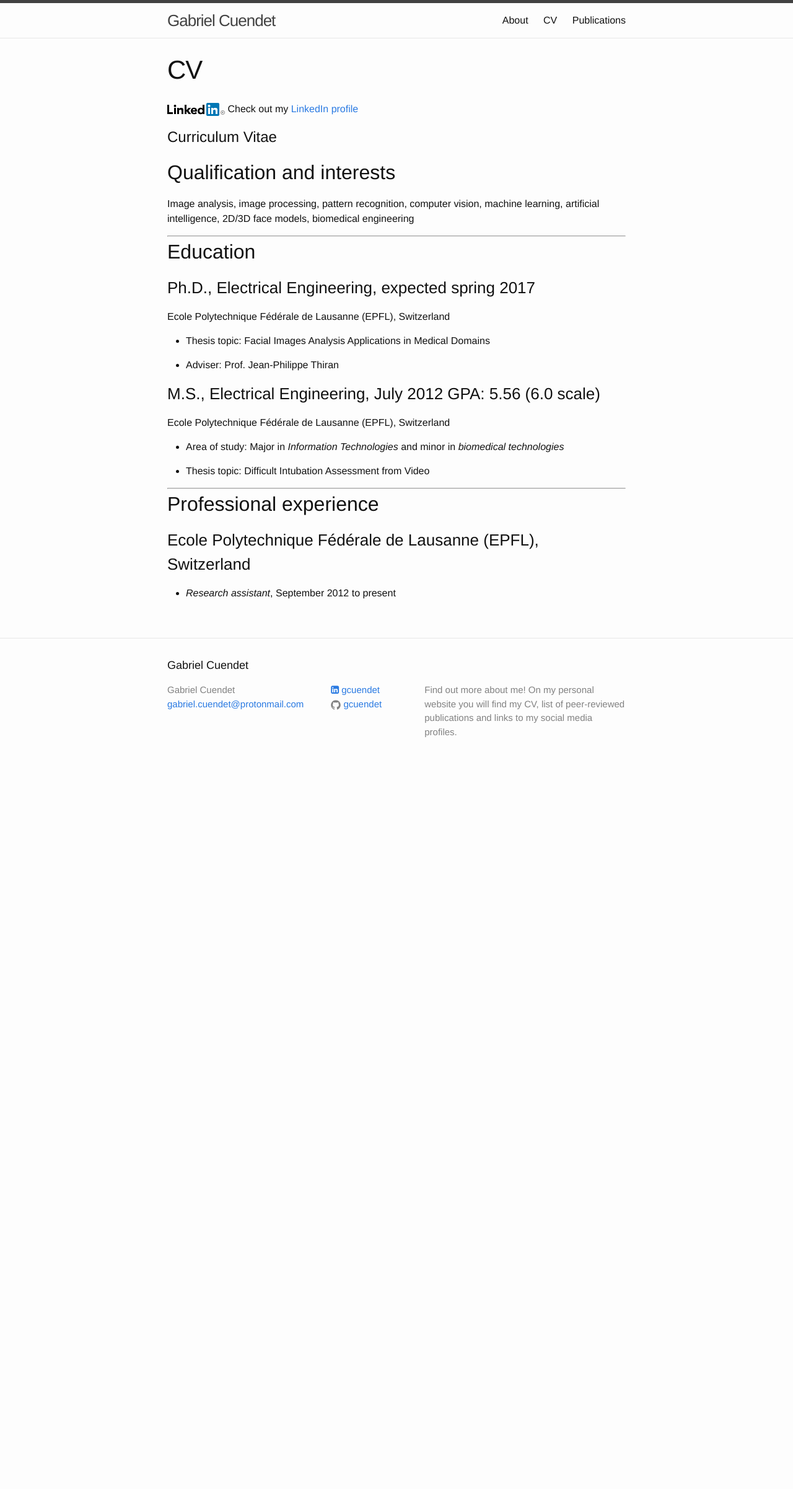
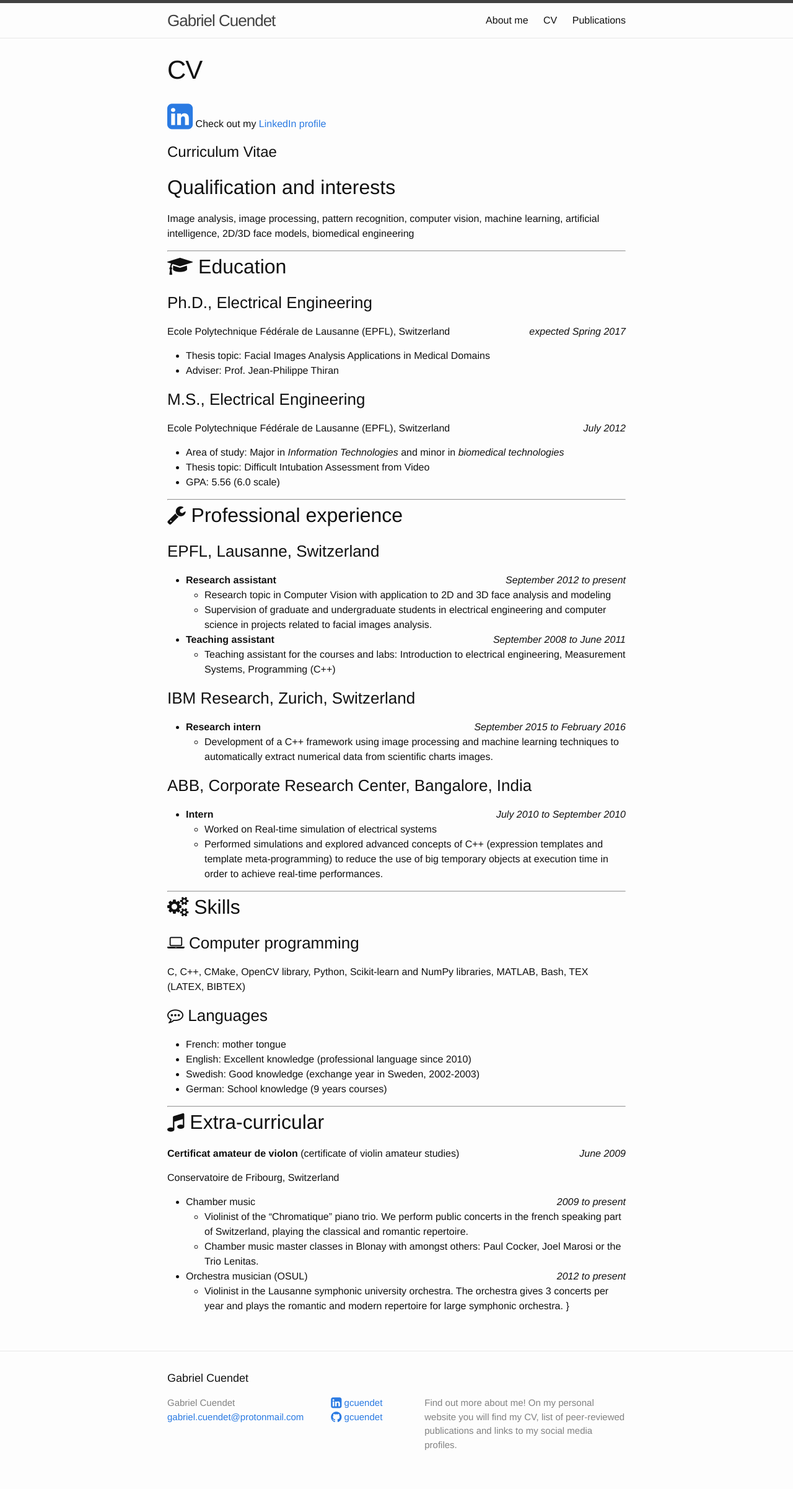
Before and after one commit to gcuendet/gcuendet.github.io, a Jekyll site: the page built from cv.md, in a window 1280 px wide. Shown: the whole page at 62% size. Built offline with Jekyll 4.4.1, drawn with Linux system fonts in a browser that asks for light colours; before the commit the page ends 1252 px from its top, so only the background shows below that.

Commit message:
Add content

```diff
--- a/_includes/icon-github.html
+++ b/_includes/icon-github.html
@@ -1 +1 @@
-<a href="https://github.com/{{ include.username }}"><span class="icon icon--github">{% include icon-github.svg %}</span><span class="username">{{ include.username }}</span></a>
+<a href="https://github.com/{{ include.username }}"><i class="fa fa-github fa-lg"></i> <span class="username">{{ include.username }}</span></a>
--- a/_includes/icon-linkedin.html
+++ b/_includes/icon-linkedin.html
@@ -1 +1 @@
-<a href="https://www.linkedin.com/in/{{ include.username }}"><i class="fa fa-linkedin-square"></i> <span class="username">{{ include.username }}</span></a>
+<a href="https://www.linkedin.com/in/{{ include.username }}"><i class="fa fa-linkedin-square fa-lg"></i> <span class="username">{{ include.username }}</span></a>
--- a/_sass/_base.scss
+++ b/_sass/_base.scss
@@ -6,6 +6,10 @@ p, blockquote, pre, hr,
 dl, dd, ol, ul, figure {
     margin: 0;
     padding: 0;
+}
+
+h3 {
+    clear:left;
 }
 
 
@@ -45,6 +49,9 @@ ul, ol, dl, figure,
 img {
     max-width: 100%;
     vertical-align: middle;
+    float: left;
+    margin-right: 30px;
+    margin-bottom: 30px;
 }
 
 
--- a/cv.md
+++ b/cv.md
@@ -4,8 +4,9 @@ title: CV
 permalink: /cv/
 ---
 
-![LinkedIn]({{site.url}}/resources/images/Logo-2C-21px-R.png) Check out my
-[LinkedIn profile](https://ch.linkedin.com/in/gcuendet)
+{::comment}![LinkedIn]({{site.url}}/resources/images/Logo-2C-21px-R.png){:/comment}
+<a href="https://www.linkedin.com/in/gcuendet"><i class="fa fa-linkedin-square fa-3x"></i></a>
+Check out my [LinkedIn profile](https://ch.linkedin.com/in/gcuendet)
 
 # Curriculum Vitae
 
@@ -14,25 +15,66 @@ Image analysis, image processing, pattern recognition, computer vision, machine
 
 ---
 
-## Education
+## <i class="fa fa-mortar-board"></i> Education
 
-### Ph.D., Electrical Engineering, expected spring 2017
-Ecole Polytechnique Fédérale de Lausanne (EPFL), Switzerland
+### Ph.D., Electrical Engineering
+Ecole Polytechnique Fédérale de Lausanne (EPFL), Switzerland _expected Spring 2017_{: style="float: right"}
 
 - Thesis topic: Facial Images Analysis Applications in Medical Domains
-
 - Adviser: Prof. Jean-Philippe Thiran
 
-### M.S., Electrical Engineering, July 2012 	GPA: 5.56 (6.0 scale)
-Ecole Polytechnique Fédérale de Lausanne (EPFL), Switzerland
+### M.S., Electrical Engineering
+Ecole Polytechnique Fédérale de Lausanne (EPFL), Switzerland _July 2012_{: style="float: right"}
 
 - Area of study: Major in _Information Technologies_ and minor in _biomedical technologies_
-
 - Thesis topic: Difficult Intubation Assessment from Video
+- GPA: 5.56 (6.0 scale)
 
 ---
 
-## Professional experience
+## <i class="fa fa-wrench"></i> Professional experience
 
-### Ecole Polytechnique Fédérale de Lausanne (EPFL), Switzerland
-- _Research assistant_, September 2012 to present
+### EPFL, Lausanne, Switzerland
+- **Research assistant** _September 2012 to present_{: style="float: right"}
+	+ Research topic in Computer Vision with application to 2D and 3D face analysis and modeling
+	+ Supervision of graduate and undergraduate students in electrical engineering and computer science in projects related to facial images analysis.
+- **Teaching assistant** _September 2008 to June 2011_{: style="float: right"}
+	+ Teaching assistant for the courses and labs: Introduction to electrical engineering, Measurement Systems, Programming (C++)
+
+### IBM Research, Zurich, Switzerland
+- **Research intern** _September 2015 to February 2016_{: style="float: right"}
+	+ Development of a C++ framework using image processing and machine learning techniques to automatically extract numerical data from scientific charts images.
+
+### ABB, Corporate Research Center, Bangalore, India
+- **Intern** _July 2010 to September 2010_{: style="float: right"}
+	+ Worked on Real-time simulation of electrical systems
+	+ Performed simulations and explored advanced concepts of C++ (expression templates and template meta-programming) to reduce the use of big temporary objects at execution time in order to achieve real-time performances.
+
+---
+
+## <i class="fa fa-gears"></i> Skills
+
+### <i class="fa fa-laptop"></i> Computer programming
+C, C++, CMake, OpenCV library, Python, Scikit-learn and NumPy libraries,
+MATLAB, Bash, TEX (LATEX, BIBTEX)
+
+### <i class="fa fa-commenting-o"></i> Languages
+- French: mother tongue
+- English: Excellent knowledge (professional language since 2010)
+- Swedish: Good knowledge (exchange year in Sweden, 2002-2003)
+- German: School knowledge (9 years courses)
+
+---
+
+## <i class="fa fa-music"></i> Extra-curricular
+
+**Certificat amateur de violon** (certificate of violin amateur studies) _June 2009_{: style="float: right"}
+
+Conservatoire de Fribourg, Switzerland
+
+- Chamber music _2009 to present_{: style="float: right"}
+	+ Violinist of the "Chromatique" piano trio. We perform public concerts in the french speaking part of Switzerland, playing the classical and romantic repertoire.
+	+ Chamber music master classes in Blonay with amongst others: Paul Cocker, Joel Marosi or the Trio Lenitas.
+- Orchestra musician (OSUL) _2012 to present_{: style="float: right"}
+	+ Violinist in the Lausanne symphonic university orchestra. The orchestra gives 3 concerts per year and plays the romantic and modern repertoire for large symphonic orchestra.
+}
```
Also changed, not shown: about.md (+16 -8 lines), publications.md (+1 -1 lines), resources/images/icon-linkedin.png (deleted).
